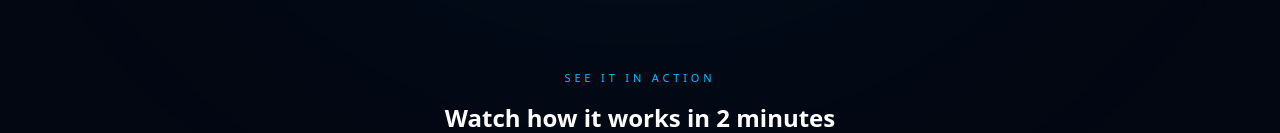
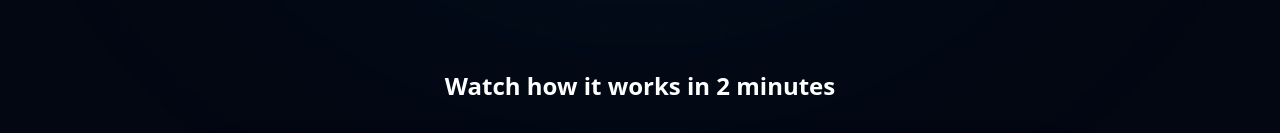
Before and after one commit to irsiya247/stlautomate-next, a Next.js app: page / in a window 1280 px wide. Shown: the part 516-649 px from the top of the page. Built offline with nearby package versions, Linux system fonts and the light colour scheme; grey boxes are pictures that could not be loaded.

Commit message:
Remove redundant See It In Action label from video section

```diff
--- a/src/app/page.js
+++ b/src/app/page.js
@@ -48,7 +48,6 @@ export default function Home() {
 
         {/* VIDEO */}
         <section id="video" className="max-w-4xl mx-auto px-6 mt-20 scroll-mt-24">
-          <div className="text-[11px] tracking-[0.35em] text-sky-400 uppercase mb-4 text-center">See It In Action</div>
           <h2 className="text-2xl font-bold text-center mb-8">Watch how it works in 2 minutes</h2>
           <div className="relative w-full rounded-2xl overflow-hidden border border-slate-800 shadow-2xl" style={{ paddingTop: "56.25%" }}>
             <iframe
```
